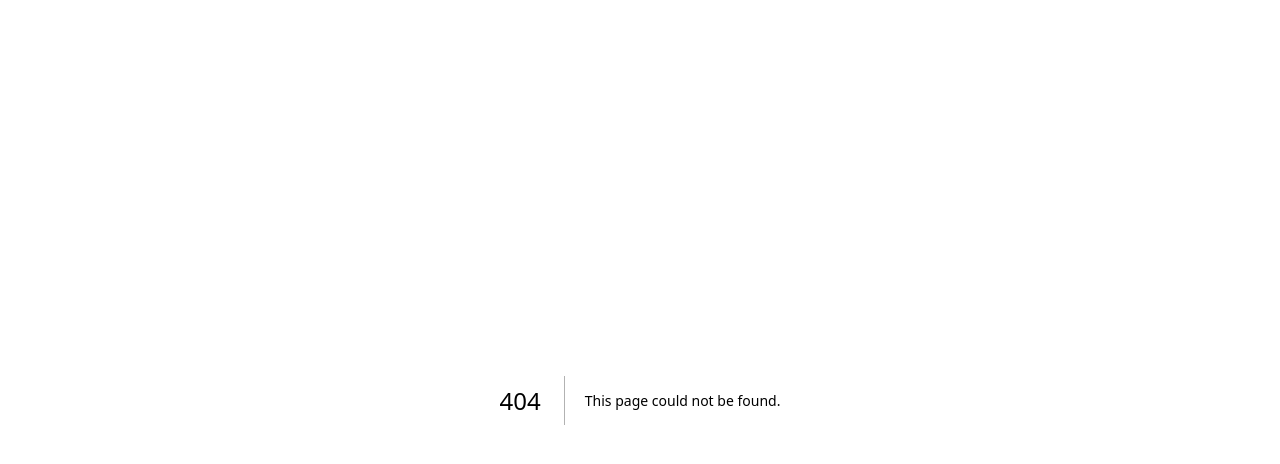
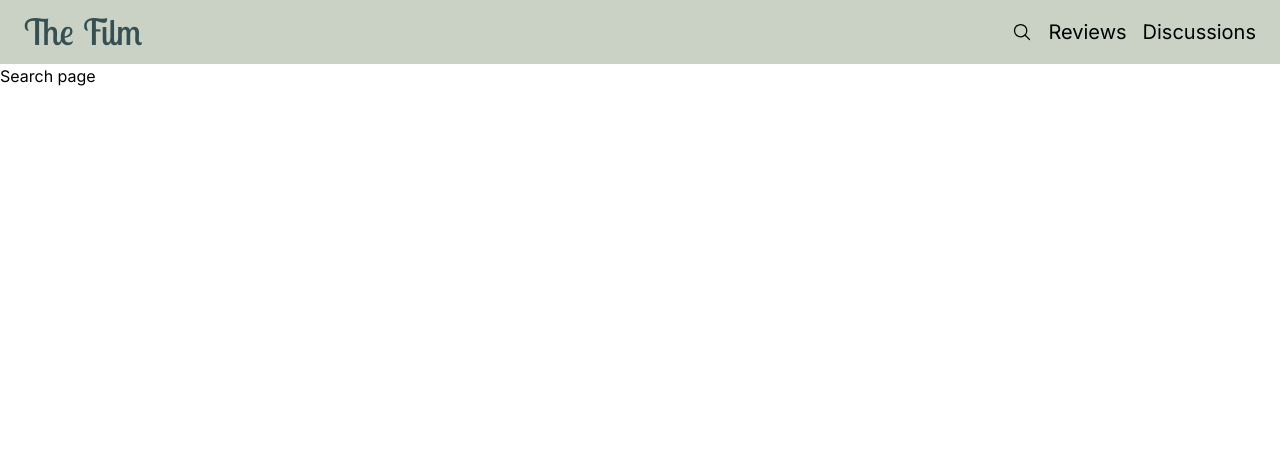
Before and after one commit to kangmin01/the-film, a Next.js app: page /search in a window 1280 px wide. Before the commit this address had no page. Shown: the top 464 px of the page. Built offline with nearby package versions, Linux system fonts and the light colour scheme.

Commit message:
feat: create header

```diff
--- a/package.json
+++ b/package.json
@@ -9,7 +9,7 @@
     "lint": "next lint"
   },
   "dependencies": {
-    "firebase": "^10.7.1",
+    "mongodb": "^6.3.0",
     "next": "14.0.4",
     "react": "^18",
     "react-dom": "^18",
--- /dev/null
+++ b/src/app/components/Navbar.tsx
@@ -0,0 +1,37 @@
+import Link from "next/link";
+import { lobsterTwo } from "../font";
+import { IoSearchOutline } from "react-icons/io5";
+
+const menu = [
+  {
+    href: "/search",
+    title: <IoSearchOutline />,
+  },
+  {
+    href: "/reviews",
+    title: "Reviews",
+  },
+  {
+    href: "/discussions",
+    title: "Discussions",
+  },
+];
+
+export default function Navbar() {
+  return (
+    <div className="bg-c1 flex justify-between items-center px-6 py-3">
+      <Link href="/" className={`${lobsterTwo.className} text-c5 text-4xl`}>
+        The Film
+      </Link>
+      <nav>
+        <ul className="flex gap-4 text-xl">
+          {menu.map(({ href, title }) => (
+            <li key={href} className="flex items-center">
+              <Link href={href}>{title}</Link>
+            </li>
+          ))}
+        </ul>
+      </nav>
+    </div>
+  );
+}
--- /dev/null
+++ b/src/app/discussions/page.tsx
@@ -0,0 +1,3 @@
+export default function DiscussionsPage() {
+  return <h1>discussions page</h1>;
+}
--- a/src/app/layout.tsx
+++ b/src/app/layout.tsx
@@ -1,6 +1,7 @@
 import type { Metadata } from "next";
 import "./globals.css";
 import { inter } from "./font";
+import Navbar from "./components/Navbar";
 
 export const metadata: Metadata = {
   title: "The Film",
@@ -14,7 +15,14 @@ export default function RootLayout({
 }) {
   return (
     <html lang="en">
-      <body className={inter.className}>{children}</body>
+      <body className={inter.className}>
+        <header className="sticky top-0 bg-white z-10">
+          <div className="max-w-screen-xl mx-auto">
+            <Navbar />
+          </div>
+        </header>
+        <main className="max-w-screen-xl mx-auto">{children}</main>
+      </body>
     </html>
   );
 }
--- a/src/app/page.tsx
+++ b/src/app/page.tsx
@@ -1,9 +1,7 @@
-import { lobsterTwo } from "./font";
-
 export default function Home() {
   return (
     <>
-      <h1 className={`${lobsterTwo.className} text-red-800`}>The Film</h1>
+      <h1>Home</h1>
     </>
   );
 }
--- /dev/null
+++ b/src/app/reviews/page.tsx
@@ -0,0 +1,3 @@
+export default function ReviewsPage() {
+  return <h1>reviews page</h1>;
+}
--- /dev/null
+++ b/src/app/search/page.tsx
@@ -0,0 +1,3 @@
+export default function SearchPage() {
+  return <h1>Search page</h1>;
+}
--- a/tailwind.config.ts
+++ b/tailwind.config.ts
@@ -1,20 +1,19 @@
-import type { Config } from 'tailwindcss'
+import type { Config } from "tailwindcss";
 
 const config: Config = {
   content: [
-    './src/pages/**/*.{js,ts,jsx,tsx,mdx}',
-    './src/components/**/*.{js,ts,jsx,tsx,mdx}',
-    './src/app/**/*.{js,ts,jsx,tsx,mdx}',
+    "./src/pages/**/*.{js,ts,jsx,tsx,mdx}",
+    "./src/components/**/*.{js,ts,jsx,tsx,mdx}",
+    "./src/app/**/*.{js,ts,jsx,tsx,mdx}",
   ],
   theme: {
     extend: {
-      backgroundImage: {
-        'gradient-radial': 'radial-gradient(var(--tw-gradient-stops))',
-        'gradient-conic':
-          'conic-gradient(from 180deg at 50% 50%, var(--tw-gradient-stops))',
+      colors: {
+        c1: "#CAD2C5",
+        c5: "#354F52",
       },
     },
   },
   plugins: [],
-}
-export default config
+};
+export default config;
```
Also changed, not shown: 1 other file (tests, documents, lock files or other folders).
